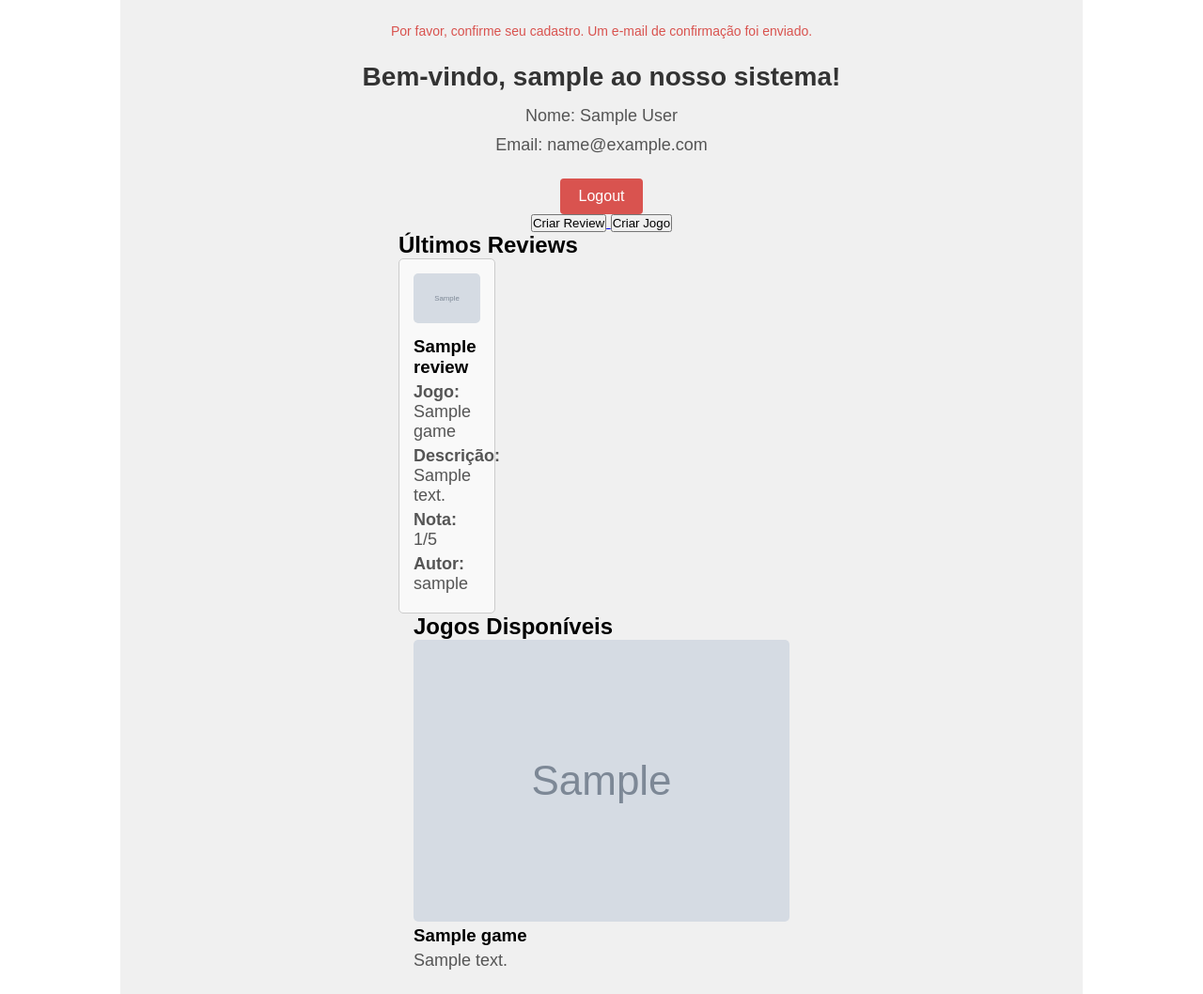
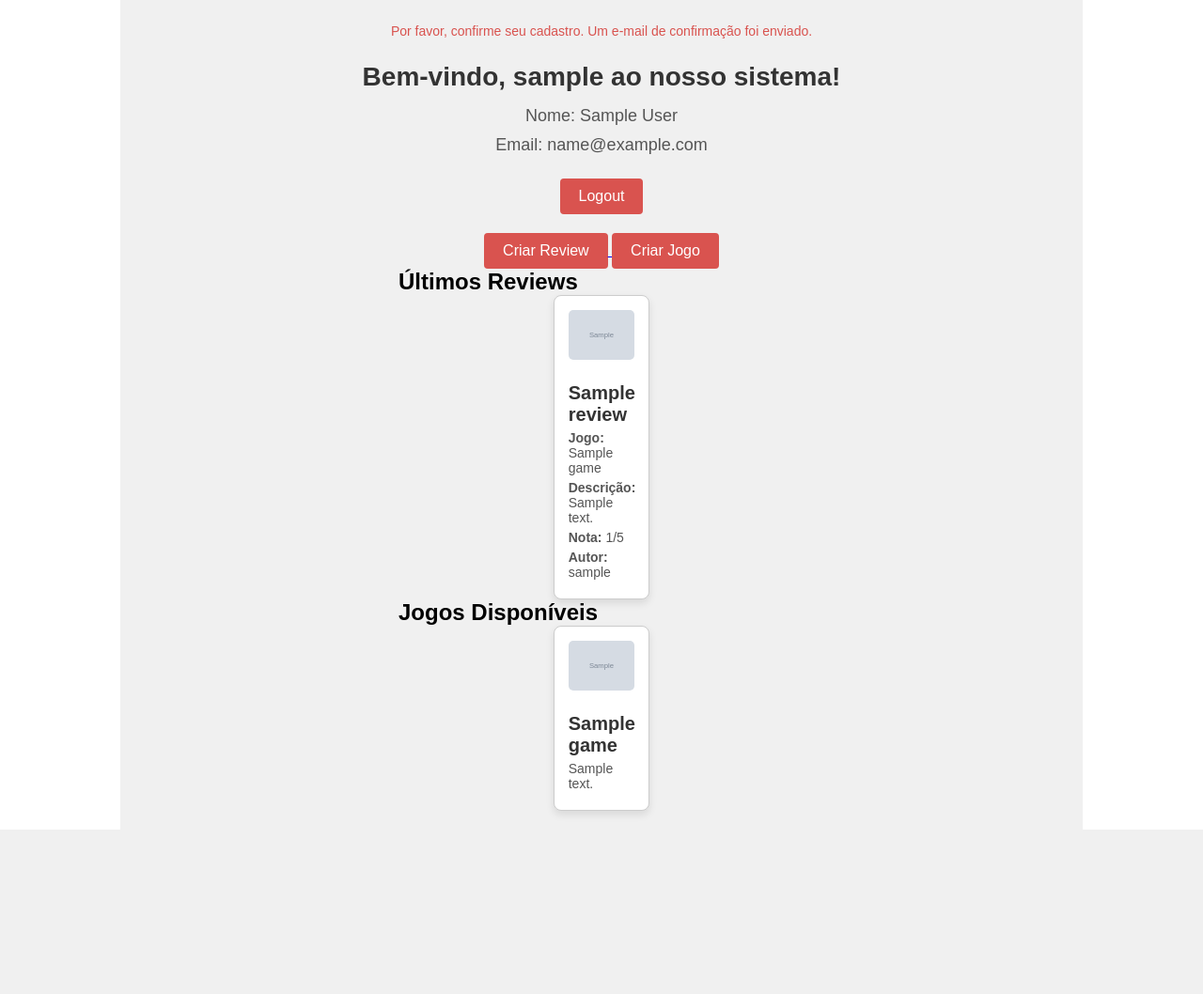
Before and after one commit to guimoura0202/django-authentication, a Django app: page /welcome/ in a window 1280 px wide. Shown: the whole page at 94% size. After the commit the page ends 883 px from the top, so only its background shows below. Run offline with Django 5.2, Linux system fonts and the light colour scheme; a user stored in the database is signed in; tables that the repository leaves empty hold one stand-in row (values such as "Sample post"); grey boxes marked "Sample" are stand-in pictures; parts of the project's set-up code (start-up, migrations or seed data) failed here and were passed over.

Commit message:
melhorei o front um pouco

```diff
--- a/templates/static/style.css
+++ b/templates/static/style.css
@@ -4,15 +4,13 @@
     padding: 0;
     font-family: Arial, sans-serif;
 }
-
-.auth-container {
-    display: flex;
-    justify-content: center;
-    align-items: center;
-    height: 100vh;
-    background-color: #f7f7f7;
+.auth-container, .welcome-container, .create-review-container, .create-game-container {
+    width: 90%;
+    max-width: 1200px;
+    margin: 0 auto;
+    padding: 20px;
+    background-color: #f8f9fa;
 }
-
 .auth-box {
     display: flex;
     width: 80%;
@@ -50,22 +48,6 @@ input[type="text"], input[type="email"], input[type="password"] {
     border: 1px solid #ddd;
     border-radius: 4px;
 }
-
-button[type="submit"] {
-    padding: 10px;
-    font-size: 16px;
-    color: #fff;
-    background-color: #4CAF50;
-    border: none;
-    border-radius: 4px;
-    cursor: pointer;
-    transition: background-color 0.3s ease;
-}
-
-button[type="submit"]:hover {
-    background-color: #45a049;
-}
-
 .social-login {
     display: flex;
     flex-direction: column;
@@ -114,7 +96,9 @@ button[type="submit"]:hover {
 }
 
 .messages {
-    margin-bottom: 15px;
+    margin-bottom: 20px;
+    text-align: center;
+    color: #d9534f;
 }
 
 .messages p {
@@ -124,7 +108,7 @@ button[type="submit"]:hover {
 }
 
 /* Estilo do botão de logout */
-form button[type="submit"] {
+form button[type="submit"], button, a.button {
     margin-top: 20px;
     padding: 10px 20px;
     font-size: 16px;
@@ -136,7 +120,7 @@ form button[type="submit"] {
     transition: background-color 0.3s ease;
 }
 
-form button[type="submit"]:hover {
+form button[type="submit"]:hover, button:hover, a.button:hover {
     background-color: #c9302c;
 }
 
@@ -198,35 +182,78 @@ form button[type="submit"]:hover {
     margin: 10px 0;
 }
 
-.reviews-grid {
+.reviews-grid, .games-grid {
     display: flex;
     flex-wrap: wrap;
     gap: 20px;
+    justify-content: center;
 }
 
-.review-card {
+.review-card, .game-card {
     border: 1px solid #ccc;
     padding: 15px;
     width: calc(33% - 40px);
     box-sizing: border-box;
-    border-radius: 5px;
-    background-color: #f9f9f9;
+    border-radius: 8px;
+    background-color: #ffffff;
+    box-shadow: 0 4px 8px rgba(0, 0, 0, 0.1);
+    transition: transform 0.2s ease;
 }
 
-.review-image {
+.review-card:hover, .game-card:hover {
+    transform: translateY(-5px);
+}
+
+.review-image, .game-image {
     max-width: 100%;
     height: auto;
     border-radius: 5px;
-}
-.game-image {
-    max-width: 100%;
-    height: auto;
-    border-radius: 5px;
-}
-.review-card h3 {
-    margin-top: 10px;
+    margin-bottom: 10px;
 }
 
-.review-card p {
+.review-card h3, .game-card h3 {
+    margin-top: 10px;
+    font-size: 20px;
+    color: #333;
+}
+
+.review-card p, .game-card p {
     margin: 5px 0;
+    font-size: 14px;
+    color: #555;
 }
+
+@media (max-width: 768px) {
+    .review-card, .game-card {
+        width: calc(50% - 20px);
+    }
+}
+
+@media (max-width: 480px) {
+    .review-card, .game-card {
+        width: 100%;
+    }
+}
+
+.confirmation-container {
+    display: flex;
+    flex-direction: column;
+    align-items: center;
+    justify-content: center;
+    min-height: 100vh;
+    background-color: #e9f7ef;
+    padding: 20px;
+}
+
+.confirmation-container h1 {
+    color: #5cb85c;
+    font-size: 30px;
+    margin-bottom: 15px;
+}
+
+.confirmation-container p {
+    color: #555;
+    font-size: 18px;
+    margin-bottom: 25px;
+    text-align: center;
+}
```
